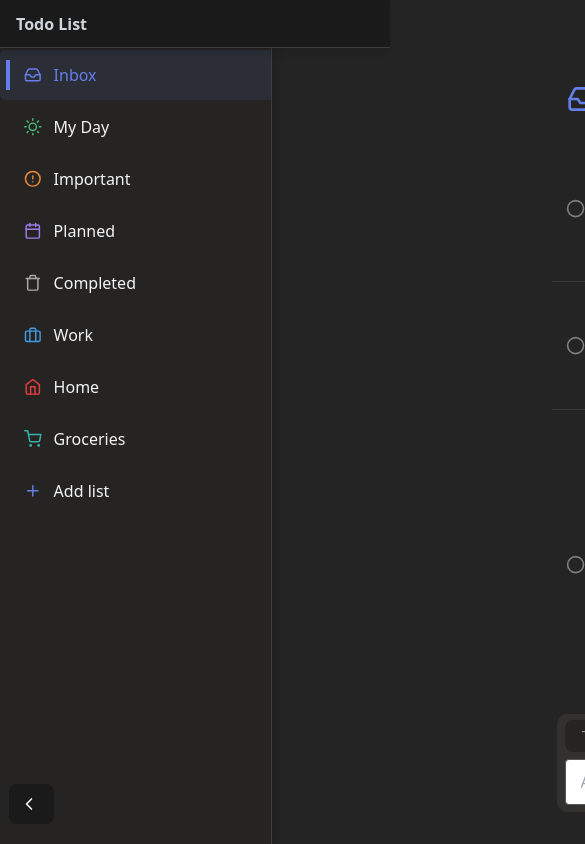
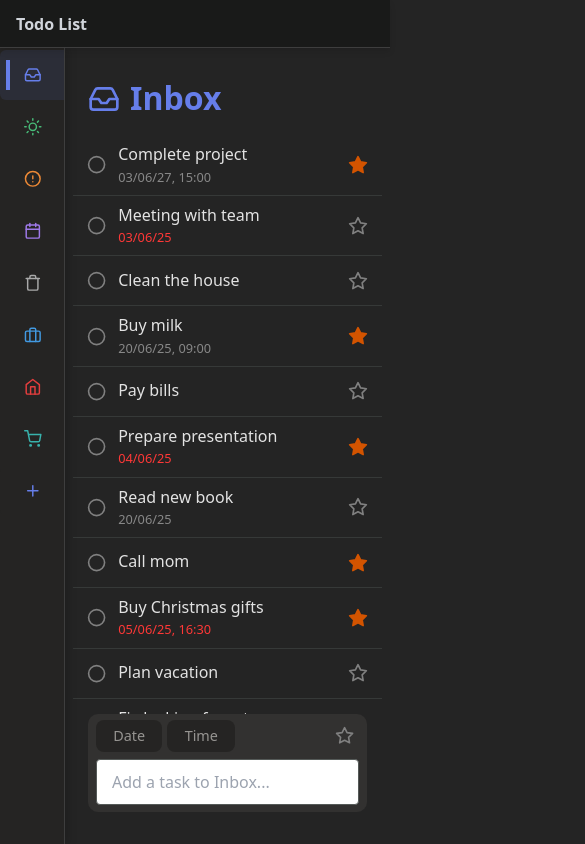
Before and after one commit to CarloGaspa/Portfolio-ToDoList, a React (Vite) app: page / in a window 390 px wide. Shown: the top 844 px of the page, 585 px wide, since content can reach past the window. Built offline with nearby package versions, Linux system fonts and the light colour scheme.

Commit message:
add device mode

```diff
--- a/src/App.css
+++ b/src/App.css
@@ -46,16 +46,8 @@
   transition: padding 0.3s ease;
 }
 
-/* Aggiusta il padding per schermi piccoli */
-@media (max-width: 768px) {
-  .content-area {
-    margin-left: 0;
-    width: 100%;
-  }
-
-  .sidebar-open .content-area {
-    transform: translateX(17rem);
-    width: calc(100% - 17rem);
-    overflow-x: hidden;
-  }
+.content-area-mobile {
+  width: 0% !important;
+  transition: margin-right var(--transition-time) var(--transition-easing),
+    filter var(--transition-time) ease;
 }
--- a/src/App.jsx
+++ b/src/App.jsx
@@ -299,6 +299,9 @@ const tasksInitialState = [
 ];
 
 export default function App() {
+  /* State device  */
+  const [isMobile, setIsMobile] = useState(true);
+
   /* States lists*/
   const [sideBarItems, setSideBarItems] = useState(sideBarInitialState);
   const [activeContent, setActiveContent] = useState(LIST_IDS.INBOX);
@@ -428,6 +431,7 @@ export default function App() {
       <TopBar onToggleSidebar={toggleSideBar} />
       <div className={`main-area ${sidebarOpen ? "sidebar-open" : ""}`}>
         <SideBar
+          isMobile={isMobile}
           isOpen={sidebarOpen}
           onOpenClose={() => setSidebarOpen(!sidebarOpen)}
           items={sideBarItems}
@@ -435,9 +439,15 @@ export default function App() {
           onAddItem={() => setIsModalListOpen(true)} // apri pop-up
           onRemoveItem={handleRemoveItem}
           activeContent={activeContent}
+          onCloseDetail={() => setTaskDetailsOpen(false)}
         />
-        <div className={`content-area ${sidebarOpen ? "" : "sidebar-closed"}`}>
+        <div
+          className={`content-area ${sidebarOpen ? "" : "sidebar-closed"} ${
+            isMobile && taskDetailsOpen ? "content-area-mobile" : ""
+          }`}
+        >
           <Content
+            isMobile={isMobile}
             activeContent={sideBarItems.find(
               (item) => item.id === activeContent
             )}
@@ -449,9 +459,11 @@ export default function App() {
             onToggleImportant={handleToggleImportant}
             currentList={activeContent}
             activeTask={activeTask}
+            detailsBarOpen={taskDetailsOpen}
           />
         </div>
         <DetailsBar
+          isMobile={isMobile}
           isOpen={taskDetailsOpen}
           onClose={() => setTaskDetailsOpen(false)}
           task={tasks.find((task) => task.id === activeTask)}
--- a/src/components/Content.jsx
+++ b/src/components/Content.jsx
@@ -6,6 +6,7 @@ import DatePicker from "react-datepicker";
 import "react-datepicker/dist/react-datepicker.css";
 
 export default function Content({
+  isMobile,
   activeContent,
   tasks = [],
   onSelectTask,
@@ -15,6 +16,7 @@ export default function Content({
   onToggleImportant,
   currentList,
   activeTask,
+  detailsBarOpen,
 }) {
   const [newTaskText, setnewTaskText] = useState("");
   const [newTaskDate, setNewTaskDate] = useState(null);
@@ -75,7 +77,11 @@ export default function Content({
   };
   document.addEventListener("keydown", handleGlobalKeyDown);
 
+  const focusMobile = (isMobile && !detailsBarOpen) || !isMobile;
+
   return (
+    <>
+      {focusMobile && (
         <div className="content-container">
           {/* TITOLO */}
           <div className="content-header">
@@ -83,7 +89,8 @@ export default function Content({
               className="content-icon"
               style={{ color: activeContent.color || "#667eea" }}
             >
-          {activeContent.icon && typeof activeContent.icon === "function" ? (
+              {activeContent.icon &&
+              typeof activeContent.icon === "function" ? (
                 <activeContent.icon
                   size={18}
                   color={activeContent.color || "#667eea"}
@@ -94,11 +101,16 @@ export default function Content({
               )}
             </span>
 
-        <h1 className="content-title" style={{ color: activeContent.color }}>
+            <h1
+              className="content-title"
+              style={{ color: activeContent.color }}
+            >
               {activeContent.name}
             </h1>
           </div>
-      {tasks.length === 0 && <p className="no-tasks">No tasks in this list</p>}
+          {tasks.length === 0 && (
+            <p className="no-tasks">No tasks in this list</p>
+          )}
 
           {/* LISTA TASK */}
           <ul className="task-list">
@@ -117,7 +129,9 @@ export default function Content({
                     onClick={() => onToggleComplete(task.id)}
                     className="toggle-complete"
                     aria-label={
-                  task.completed ? "Mark as not completed" : "Mark as completed"
+                      task.completed
+                        ? "Mark as not completed"
+                        : "Mark as completed"
                     }
                   >
                     {task.completed ? <FiCheck /> : <FiCircle />}
@@ -143,9 +157,13 @@ export default function Content({
                 {/* OTHER */}
                 <button
                   onClick={() => onToggleImportant(task.id)}
-              className={task.important ? "toggle-important" : "toggle-normal"}
+                  className={
+                    task.important ? "toggle-important" : "toggle-normal"
+                  }
                   aria-label={
-                task.important ? "Mark as not important" : "Mark as important"
+                    task.important
+                      ? "Mark as not important"
+                      : "Mark as important"
                   }
                 >
                   <FiStar
@@ -164,6 +182,8 @@ export default function Content({
 
           <div className="input-area">
             <div className="input-data">
+              {!isMobile && (
+                <>
                   <button
                     onClick={() => {
                       if (newTaskDate && isToday(newTaskDate)) {
@@ -195,6 +215,8 @@ export default function Content({
                   >
                     Tomorrow
                   </button>
+                </>
+              )}
               <button
                 onClick={() => {
                   if (newTaskDate) {
@@ -204,7 +226,9 @@ export default function Content({
                   }
                 }}
                 className={`button-data ${
-              newTaskDate && !isToday(newTaskDate) && !isTomorrow(newTaskDate)
+                  newTaskDate &&
+                  !isToday(newTaskDate) &&
+                  !isTomorrow(newTaskDate)
                     ? "active"
                     : ""
                 }`}
@@ -286,6 +310,8 @@ export default function Content({
             </div>
           </div>
         </div>
+      )}
+    </>
   );
 }
 
--- a/src/components/DetailsBar.css
+++ b/src/components/DetailsBar.css
@@ -29,6 +29,12 @@
   margin-top: 0.75rem;
   padding: 0.5rem;
   flex: 1;
+}
+
+/* MOBILE */
+.mobile {
+  padding: 0.1rem;
+  max-width: 100%;
 }
 
 /* HEADER SECTION */
--- a/src/components/DetailsBar.jsx
+++ b/src/components/DetailsBar.jsx
@@ -17,6 +17,7 @@ import "react-datepicker/dist/react-datepicker.css";
 import { BiLeftArrow } from "react-icons/bi";
 
 export default function DetailsBar({
+  isMobile,
   isOpen,
   task,
   onClose,
@@ -136,7 +137,10 @@ export default function DetailsBar({
   };
 
   return (
-    <aside className={`detailsBar ${isOpen ? "open" : ""}`}>
+    <aside
+      className={`detailsBar ${isOpen ? "open" : ""}
+      ${isMobile ? "mobile" : ""}`}
+    >
       <div className="details-content">
         <div className="details-header">
           {/* Checkbox */}
--- a/src/components/SideBar.css
+++ b/src/components/SideBar.css
@@ -194,25 +194,6 @@ a {
   box-shadow: 0 0 0 2px var(--accent);
 }
 
-/* === Responsive Design === */
-@media (max-width: 768px) {
-  .sidebar {
-    left: -100%;
-  }
-}
-
-/* === Content Shift for Desktop === */
-@media (min-width: 769px) {
-  .content {
-    margin-left: 17rem;
-    transition: margin-left 0.3s ease-in-out;
-  }
-
-  .sidebar-collapsed + .content {
-    margin-left: 0;
-  }
-}
-
 /* Animazione per il testo quando appare */
 .sidebar.open .label {
   opacity: 0;
--- a/src/components/SideBar.jsx
+++ b/src/components/SideBar.jsx
@@ -1,3 +1,4 @@
+import { TheaterIcon } from "lucide-react";
 import "../App.css";
 import "./SideBar.css";
 import { useState, useEffect } from "react";
@@ -10,6 +11,7 @@ import {
 } from "react-icons/fi";
 
 export default function SideBar({
+  isMobile,
   items = [],
   isOpen,
   onSelectItem,
@@ -17,6 +19,7 @@ export default function SideBar({
   onRemoveItem,
   activeContent,
   onOpenClose,
+  onCloseDetail,
 }) {
   const handleSelect = (id) => {
     if (onSelectItem) onSelectItem(id);
@@ -34,6 +37,10 @@ export default function SideBar({
     }
   }, [isOpen]);
 
+  if (isMobile && isOpen) {
+    onOpenClose();
+  }
+
   return (
     <aside className={`sidebar ${isOpen ? "open" : "shorted"}`}>
       <ul>
@@ -41,7 +48,10 @@ export default function SideBar({
           <li
             key={item.id}
             className={activeContent === item.id ? "selected" : ""}
-            onClick={() => handleSelect(item.id)}
+            onClick={() => {
+              onCloseDetail();
+              handleSelect(item.id);
+            }}
             style={{ "--accent": item.color || "#667eea" }}
           >
             {/* ICON */}
@@ -73,7 +83,12 @@ export default function SideBar({
         ))}
       </ul>
       {/* ADD LIST */}
-      <button onClick={onAddItem} className="add-btn">
+      <button
+        onClick={() => {
+          onCloseDetail(), onAddItem();
+        }}
+        className="add-btn"
+      >
         <span className="icon">
           <FiPlus />
         </span>
@@ -82,6 +97,7 @@ export default function SideBar({
         )}
       </button>
       {/* SHORTED */}
+      {!isMobile && (
         <button
           className="openClose-btn"
           onClick={onOpenClose}
@@ -89,6 +105,7 @@ export default function SideBar({
         >
           {isOpen ? <FiChevronLeft size={20} /> : <FiChevronRight size={20} />}
         </button>
+      )}
     </aside>
   );
 }
```
Lines whose indentation alone changed are shown as unchanged.
